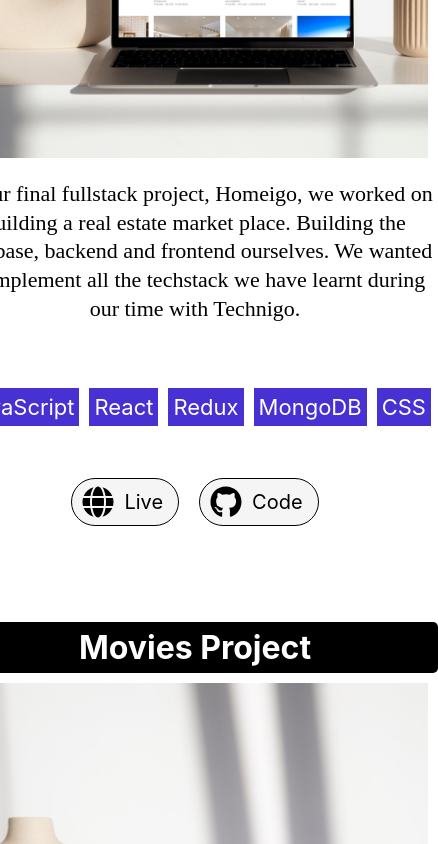
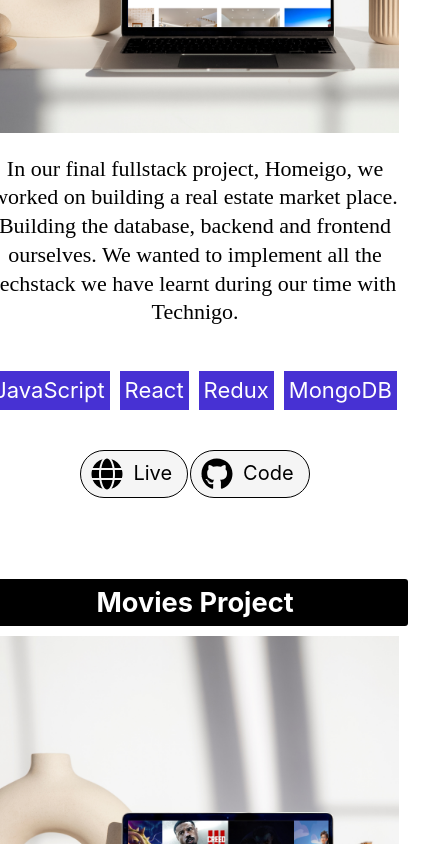
Before and after one commit to sammyolsson/portfolio, a React (Create React App) app: page / in a window 390 px wide. Shown: the part 2224-3068 px from the top of the page, 438 px wide, since content can reach past the window. Built offline with nearby package versions, Linux system fonts and the light colour scheme.

Commit message:
Responsive Design

```diff
--- a/src/components/Projects.js
+++ b/src/components/Projects.js
@@ -34,7 +34,6 @@ export const Projects = () => {
               <PurpleBackgroundText>React</PurpleBackgroundText>
               <PurpleBackgroundText>Redux</PurpleBackgroundText>
               <PurpleBackgroundText>MongoDB</PurpleBackgroundText>
-              <PurpleBackgroundText>CSS</PurpleBackgroundText>
             </PurpleBackgroundStructure>
             <ProjectButtonStructure>
               <StyledLinkButton a href="https://melodic-daffodil-115469.netlify.app/" target="_blank" title="Link to the deployed project" rel="noreferrer">
@@ -66,10 +65,10 @@ export const Projects = () => {
           </ProjectTextStructure>
           <PurpleBackgroundAndProjectButtonStucture>
             <PurpleBackgroundStructure>
+              <PurpleBackgroundText>JavaScript</PurpleBackgroundText>
               <PurpleBackgroundText>React</PurpleBackgroundText>
               <PurpleBackgroundText>CSS</PurpleBackgroundText>
               <PurpleBackgroundText>APIs</PurpleBackgroundText>
-              <PurpleBackgroundText>Pair-Programming</PurpleBackgroundText>
             </PurpleBackgroundStructure>
             <ProjectButtonStructure>
               <StyledLinkButton a href="https://camilla-sammy-movie-site.netlify.app/" target="_blank" title="Link to the deployed project" rel="noreferrer">
@@ -104,7 +103,6 @@ export const Projects = () => {
               <PurpleBackgroundText>React</PurpleBackgroundText>
               <PurpleBackgroundText>Node.js</PurpleBackgroundText>
               <PurpleBackgroundText>MongoDB</PurpleBackgroundText>
-              <PurpleBackgroundText>CSS</PurpleBackgroundText>
             </PurpleBackgroundStructure>
             <ProjectButtonStructure>
               <StyledLinkButton a href="https://phenomenal-bavarois-c771f2.netlify.app/" target="_blank" title="Link to the deployed project" rel="noreferrer">
@@ -176,6 +174,7 @@ const Section = styled.section`
   @media screen and (max-width: 668px) {
   display: flex;
   flex-direction: column;
+  margin: 10px;
   }
   `;
 
@@ -205,10 +204,9 @@ const ProjectTextStructure = styled.div`
 const PurpleBackgroundStructure = styled.div`
   display: flex;
   flex-direction: row;
-  justify-content: flex-start;
+  gap: 10px;
   text-align: left;
-  gap: 10px;
-  margin: 20px 0 20px 0;
+  margin: 0px 4px 8px 0px;
   `;
 
 const ProjectButtonStructure = styled.div`
@@ -216,7 +214,7 @@ const ProjectButtonStructure = styled.div`
   flex-direction: row;
   justify-content: flex-start;
   text-align: left;
-  gap: 20px;
+  gap: 2px;
   margin-top: 10px;
 
   @media screen and (min-width: 668px) {
@@ -246,10 +244,9 @@ font-size: 80px;
 margin-bottom: 10px;
 font-weight: 700;
 line-height: 108px;
-margin: 35px 0 35px 0;
 
 @media screen and (max-width: 668px) {
-font-size: 1.9rem;
+font-size: 2.2rem;
 line-height: 50px;
   }
   `;
@@ -257,17 +254,17 @@ line-height: 50px;
 const ProjectTitle = styled.h2`
 font-size: 32px;
 line-height: 43.2px;
-margin: 20px 0 15px 0;
 background-color: #000000;
 color: #FFFFFF;
-padding: 4px;
+padding: 2px;
 display: flex;
 justify-content: center;
 margin-bottom: 10px;
-border-radius: 5px;
+border-radius: 3px;
 
-@media screen and (min-width: 668px) {
+@media screen and (max-width: 668px) {
 margin-top: 5px;
+font-size: 1.7rem;
 }
 `
 
@@ -293,7 +290,6 @@ const ParagraphText = styled.p`
     font-weight: 400;
     font-size: 22px;
     line-height: 28.71px;
-
     `;
 
 const PurpleBackgroundText = styled.p`
--- a/src/components/Skills.js
+++ b/src/components/Skills.js
@@ -70,7 +70,7 @@ display: flex;
 flex-direction: column;
 align-items: center;
 background-color: #4731D3;
-padding-top: 100px;
+padding-top: 50px;
 padding-bottom: 120px;
 height: fit-content;
 
@@ -123,7 +123,7 @@ padding: 8px;
 display: flex;
 justify-content: center;
 margin-bottom: 10px;
-border-radius: 5px;
+border-radius: 3px;
 
 @media (min-width: 1024px) {
 width: 150px;
--- a/src/components/Tech.js
+++ b/src/components/Tech.js
@@ -56,8 +56,9 @@ padding: 30px;
 line-height: 49.2px;
 
 @media (max-width: 768px) {
-    font-size: 1rem;
-    line-height: 25px;
+    font-size: 1.3rem;
+    line-height: 33px;
+    text-align: center;
   }
 `;
 
```
